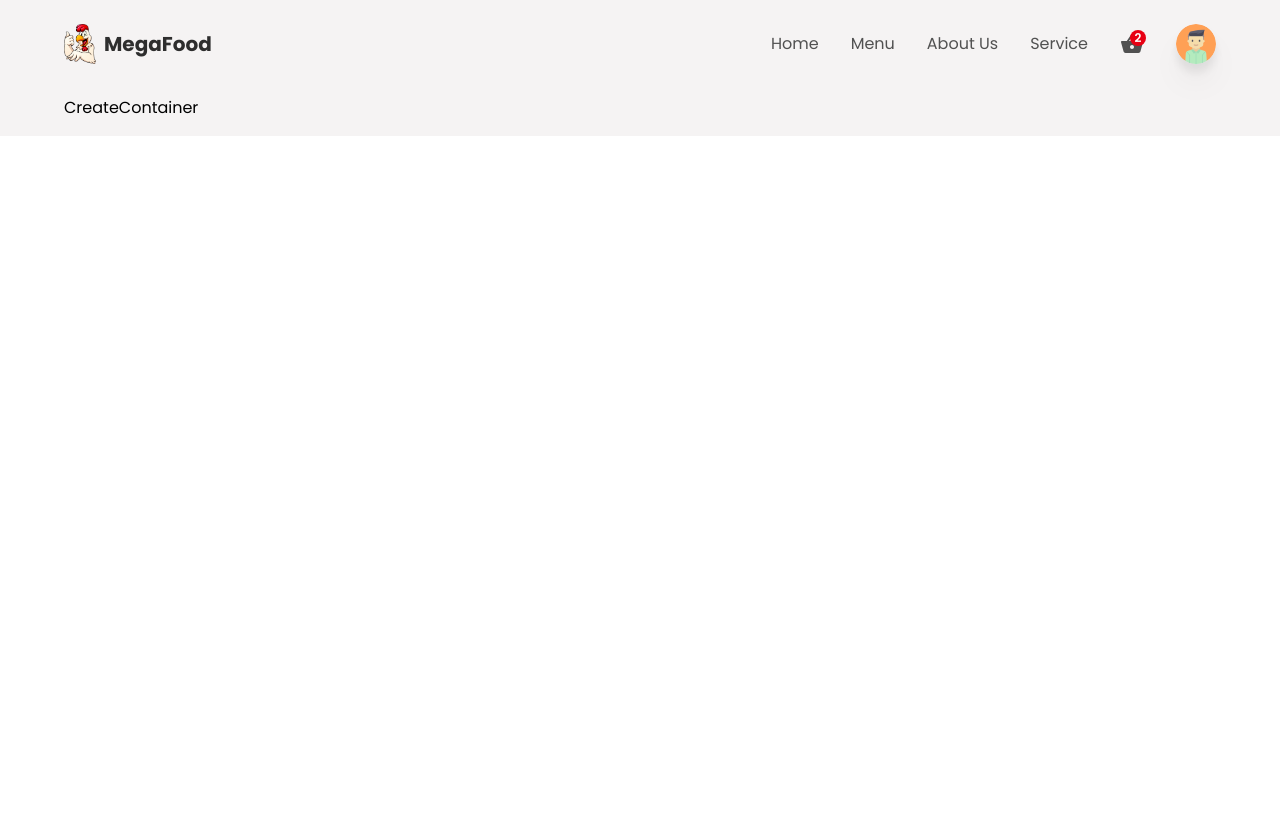
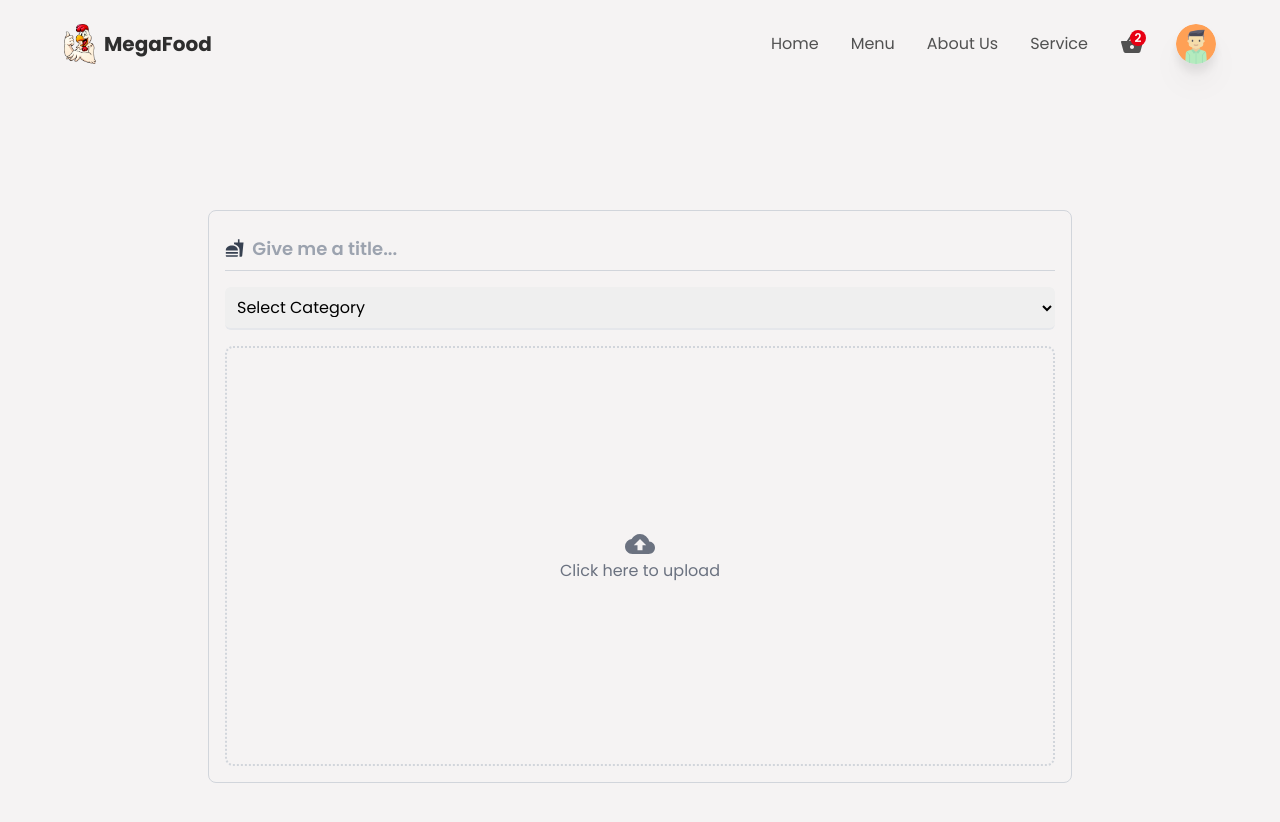
Before and after one commit to Francis-Nwachukwu/megafood, a React (Create React App) app: page /createItem in a window 1280 px wide. Shown: the top 822 px of the page. Before the commit the page ends 800 px from the top, so only its background shows below. Built offline with nearby package versions, Linux system fonts and the light colour scheme.

Commit message:
Creating the createContainer

```diff
--- a/src/components/CreateContainer.jsx
+++ b/src/components/CreateContainer.jsx
@@ -1,7 +1,124 @@
-import React from "react";
+import React, { useState } from "react";
+import { motion } from "framer-motion";
+import { MdFastfood, MdCloudUpload, MdDelete } from "react-icons/md";
+import { categories } from "../utils/data";
+import Loader from "./Loader";
 
 const CreateContainer = () => {
-  return <div>CreateContainer</div>;
+  const [msg, setMsg] = useState(null);
+  const [title, setTitle] = useState("");
+  const [price, setPrice] = useState("");
+  const [fields, setFields] = useState(false);
+  const [calories, setCalories] = useState("");
+  const [category, setCategory] = useState(null);
+  const [isLoading, setIsLoading] = useState(false);
+  const [imageAsset, setImageAsset] = useState(null);
+  const [alertStatus, setAlertStatus] = useState("danger");
+
+  const uploadImage = () => {};
+
+  const deleteImage = () => {};
+
+  return (
+    <div className="w-full min-h-screen flex items-center justify-center">
+      <div className="w-[90%] md:w-[75%] border border-gray-300 rounded-lg p-4 flex flex-col items-center justify-center gap-4">
+        {fields && (
+          <motion.p
+            initial={{ opacity: 0 }}
+            animate={{ opacity: 1 }}
+            exit={{ opacity: 0 }}
+            className={`w-full p-2 rounded-lg text-center text-lg font-semibold ${
+              alertStatus === "danger"
+                ? "bg-red-400 text-red-800"
+                : "bg-emerald-400 text-emerald-400"
+            }`}
+          >
+            {msg}
+          </motion.p>
+        )}
+
+        <div className="w-full py-2 border-b border-gray-300 flex items-center gap-2">
+          <MdFastfood className="text-xl text-gray-700" />
+          <input
+            onChange={(e) => setTitle(e.target.value)}
+            type="text"
+            value={title}
+            placeholder="Give me a title..."
+            className="w-full h-full text-lg bg-transparent font-semibold outline-none border-none placeholder:text-gray-400 text-textColor"
+            required
+          />
+        </div>
+
+        <div className="w-full">
+          <select
+            onChange={(e) => setCategory(e.target.value)}
+            className="outline-none w-full text-base border-b-2 border-gray-200 p-2 rounded-md cursor-pointer"
+          >
+            <option value="other" className="bg-white">
+              Select Category
+            </option>
+            {categories &&
+              categories.map((item) => (
+                <option
+                  key={item.id}
+                  value={item.urlParamName}
+                  className="text-base border-0 outline-none capitalize bg-white text-headingColor"
+                >
+                  {item.name}
+                </option>
+              ))}
+          </select>
+        </div>
+
+        <div className="group flex justify-center items-center flex-col border-2 border-dotted border-gray-300 w-full h-225 md:h-420 cursor-pointer rounded-lg">
+          {isLoading ? (
+            <Loader />
+          ) : (
+            <>
+              {!imageAsset ? (
+                <>
+                  {" "}
+                  <label className="w-full h-full flex flex-col items-center justify-center cursor-pointer">
+                    <div className="w-full h-full flex flex-col items-center justify-center">
+                      <MdCloudUpload className="text-gray-500 text-3xl hover:text-gray-700" />
+                      <p className="text-gray-500 hover:text-gray-700">
+                        Click here to upload
+                      </p>
+                    </div>
+
+                    <input
+                      type="file"
+                      name="uploadimage"
+                      accept="image/*"
+                      onChange={uploadImage}
+                      className="w-0 h-0"
+                    />
+                  </label>
+                </>
+              ) : (
+                <>
+                  <div className="relative h-full">
+                    <img
+                      className="w-full h-full object-cover"
+                      src={imageAsset}
+                      alt="uploaded image"
+                    />
+                    <button
+                      type="button"
+                      className="absolute bottom-3 right-3 p-3 rounded-full bg-red-500 text-xl cursor-pointer outline-none hover:shadow-md duration-500 transition-all ease-in-out"
+                      onClick={deleteImage}
+                    >
+                      <MdDelete className="text-white" />
+                    </button>
+                  </div>
+                </>
+              )}
+            </>
+          )}
+        </div>
+      </div>
+    </div>
+  );
 };
 
 export default CreateContainer;
--- a/src/components/HomeContainer.jsx
+++ b/src/components/HomeContainer.jsx
@@ -49,7 +49,7 @@ const HomeContainer = () => {
           alt="hero-bg"
         />
 
-        <div className="w-full h-full absolute top-0 left-0 flex items-center justify-center py-4 gap-4 flex-wrap">
+        <div className="w-full h-full absolute top-0 left-0 flex items-center justify-center lg:px-32 py-4 gap-4 flex-wrap">
           {heroData.map((item) => (
             <div
               key={item.id}
--- /dev/null
+++ b/src/components/Loader.jsx
@@ -0,0 +1,27 @@
+import React from "react";
+
+const Loader = () => {
+  return (
+    <div>
+      <svg
+        aria-hidden="true"
+        class="inline w-8 h-8 mr-2 text-gray-200 animate-spin dark:text-gray-600 fill-blue-600"
+        viewBox="0 0 100 101"
+        fill="none"
+        xmlns="http://www.w3.org/2000/svg"
+      >
+        <path
+          d="M100 50.5908C100 78.2051 77.6142 100.591 50 100.591C22.3858 100.591 0 78.2051 0 50.5908C0 22.9766 22.3858 0.59082 50 0.59082C77.6142 0.59082 100 22.9766 100 50.5908ZM9.08144 50.5908C9.08144 73.1895 27.4013 91.5094 50 91.5094C72.5987 91.5094 90.9186 73.1895 90.9186 50.5908C90.9186 27.9921 72.5987 9.67226 50 9.67226C27.4013 9.67226 9.08144 27.9921 9.08144 50.5908Z"
+          fill="currentColor"
+        />
+        <path
+          d="M93.9676 39.0409C96.393 38.4038 97.8624 35.9116 97.0079 33.5539C95.2932 28.8227 92.871 24.3692 89.8167 20.348C85.8452 15.1192 80.8826 10.7238 75.2124 7.41289C69.5422 4.10194 63.2754 1.94025 56.7698 1.05124C51.7666 0.367541 46.6976 0.446843 41.7345 1.27873C39.2613 1.69328 37.813 4.19778 38.4501 6.62326C39.0873 9.04874 41.5694 10.4717 44.0505 10.1071C47.8511 9.54855 51.7191 9.52689 55.5402 10.0491C60.8642 10.7766 65.9928 12.5457 70.6331 15.2552C75.2735 17.9648 79.3347 21.5619 82.5849 25.841C84.9175 28.9121 86.7997 32.2913 88.1811 35.8758C89.083 38.2158 91.5421 39.6781 93.9676 39.0409Z"
+          fill="currentFill"
+        />
+      </svg>
+      <span class="sr-only">Loading...</span>
+    </div>
+  );
+};
+
+export default Loader;
--- a/src/components/index.js
+++ b/src/components/index.js
@@ -2,3 +2,4 @@ export { default as Header } from "./Header";
 export { default as MainContainer } from "./MainContainer";
 export { default as CreateContainer } from "./CreateContainer";
 export { default as HomeContainer } from "./HomeContainer";
+export { default as Loader } from "./Loader";
--- a/src/utils/data.js
+++ b/src/utils/data.js
@@ -33,3 +33,42 @@ export const heroData = [
     imageSrc: FI1,
   },
 ];
+
+export const categories = [
+  {
+    id: 1,
+    name: "Chicken",
+    urlParamName: "chicken",
+  },
+  {
+    id: 2,
+    name: "Curry",
+    urlParamName: "curry",
+  },
+  {
+    id: 3,
+    name: "Rice",
+    urlParamName: "rice",
+  },
+  {
+    id: 4,
+    name: "Fish",
+    urlParamName: "fish",
+  },
+  {
+    id: 5,
+    name: "Fruits",
+    urlParamName: "fruits",
+  },
+  {
+    id: 6,
+    name: "Icecreams",
+    urlParamName: "icecreams",
+  },
+
+  {
+    id: 7,
+    name: "Soft Drinks",
+    urlParamName: "drinks",
+  },
+];
--- /dev/null
+++ b/src/utils/firebaseFunctions.js
@@ -0,0 +1,25 @@
+import {
+  collection,
+  doc,
+  getDocs,
+  orderBy,
+  query,
+  setDoc,
+} from "firebase/firestore";
+import { firestore } from "../firebase.config";
+
+// Saving new Item
+export const saveItem = async (data) => {
+  await setDoc(doc(firestore, "foodItems", `${Date.now()}`), data, {
+    merge: true,
+  });
+};
+
+// getall food items
+export const getAllFoodItems = async () => {
+  const items = await getDocs(
+    query(collection(firestore, "foodItems"), orderBy("id", "desc"))
+  );
+
+  return items.docs.map((doc) => doc.data());
+};
```
Also changed, not shown: src/components/Header.jsx (+23 -7 lines).
